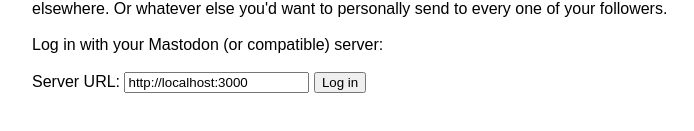
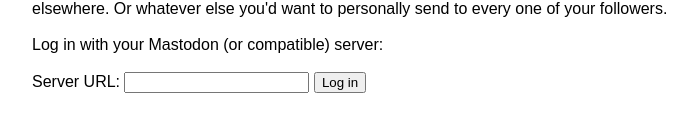
Before and after one commit to codl/migrannounce, a Svelte app: page index.html in a window 1280 px wide. Shown: the part 139-270 px from the top of the page, without its empty margins (288-982 px from the left). Built offline with nearby package versions, Linux system fonts and the light colour scheme.

Commit message:
oops still pointing at dev server

```diff
--- a/index.html
+++ b/index.html
@@ -13,7 +13,7 @@
             <p class="error not-shown"></p>
             <form id='login-form'>
                 <p> Log in with your Mastodon (or compatible) server: </p>
-                <label>Server URL: <input type='text' value='http://localhost:3000' name='instance'/></label>
+                <label>Server URL: <input type='text' name='instance'/></label>
                 <input type='submit' value='Log in'/>
             </form>
         </main>
```
